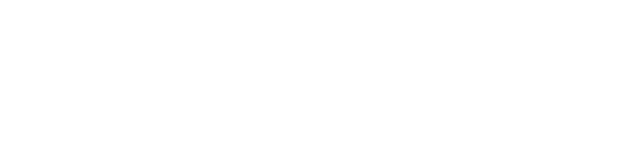
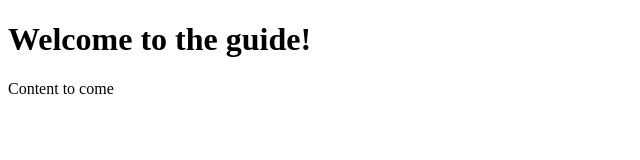
Before and after one commit to ehobby/cs-for-umbc, a plain HTML site: page index.html in a window 1280 px wide. Shown: the whole page, without its empty margins (0-640 px from the left). Drawn offline with Linux system fonts and the light colour scheme.

Commit message:
first lines

```diff
--- a/index.html
+++ b/index.html
@@ -1 +1,10 @@
 <!doctype html>
+<html>
+    <head>
+        <title>CS for UMBC</title>
+    </head>
+    <body>
+        <h1>Welcome to the guide!</h1>
+        <p>Content to come</p>
+    </body>
+</html>
```
